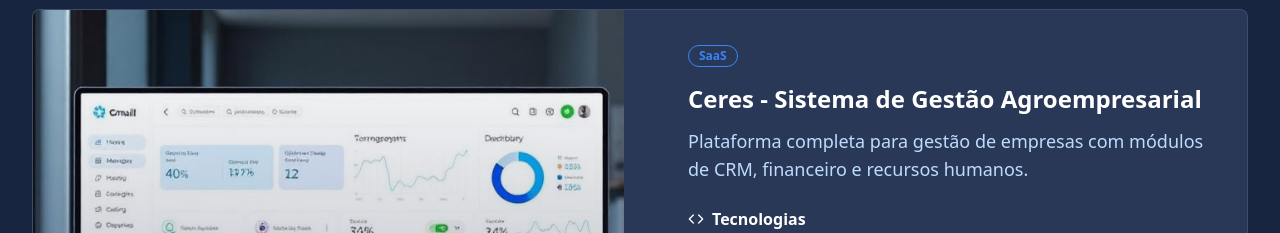
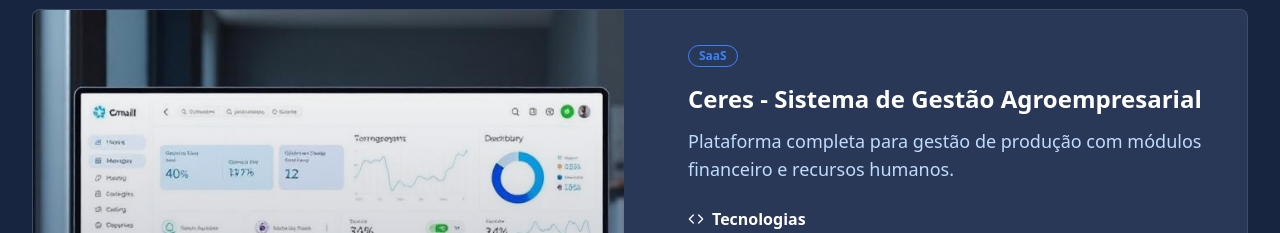
Before and after one commit to MVTech-Solutions/consonant-vision-launch, a React (Vite) app: page / in a window 1280 px wide. Shown: the part 3520-3753 px from the top of the page. Built offline with nearby package versions, Linux system fonts and the light colour scheme; the HTML template or start-up script is replaced by a standard one.

Commit message:
Update portfolio project description

```diff
--- a/src/components/Portfolio.tsx
+++ b/src/components/Portfolio.tsx
@@ -8,7 +8,7 @@ const Portfolio = () => {
   const projects = [
     {
       title: "Ceres - Sistema de Gestão Agroempresarial",
-      description: "Plataforma completa para gestão de empresas com módulos de CRM, financeiro e recursos humanos.",
+      description: "Plataforma completa para gestão de produção com módulos financeiro e recursos humanos.",
       image: portfolioImage,
       technologies: ["React", "Node.js", "PostgreSQL", "AWS"],
       results: [
```
